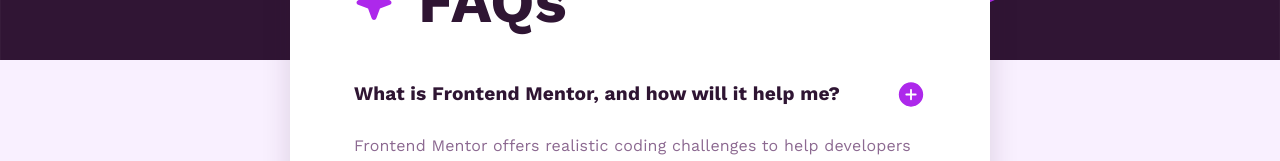
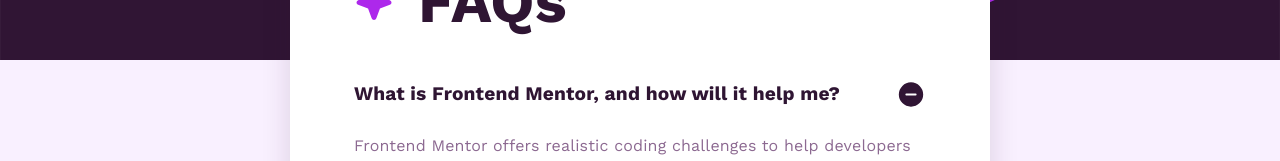
Before and after one commit to ensarokumus/fm-faq-accordion-main, a React (Vite) app: page / in a window 1280 px wide. Shown: the part 180-341 px from the top of the page. Built offline with nearby package versions, Linux system fonts and the light colour scheme.

Commit message:
Add minus icon when accordion items shrink

```diff
--- a/src/components/faqAccordion.jsx
+++ b/src/components/faqAccordion.jsx
@@ -1,11 +1,11 @@
 import * as React from "react";
 import { styled } from "@mui/material/styles";
-import ArrowForwardIosSharpIcon from "@mui/icons-material/ArrowForwardIosSharp";
 import MuiAccordion from "@mui/material/Accordion";
 import MuiAccordionSummary from "@mui/material/AccordionSummary";
 import MuiAccordionDetails from "@mui/material/AccordionDetails";
 import Typography from "@mui/material/Typography";
 import plusIcon from "../assets/images/icon-plus.svg";
+import minusIcon from "../assets/images/icon-minus.svg";
 
 const Accordion = styled((props) => (
   <MuiAccordion disableGutters elevation={0} square {...props} />
@@ -16,23 +16,13 @@
   },
 }));
 
-const AccordionSummary = styled((props) => (
-  <MuiAccordionSummary
-    // expandIcon={<ArrowForwardIosSharpIcon sx={{ fontSize: "0.9rem" }} />}
-    expandIcon={<img src={plusIcon} alt="" />}
-    {...props}
-  />
-))(({ theme }) => ({
-  flexDirection: "row",
-  "& .MuiAccordionSummary-expandIconWrapper.Mui-expanded": {
-    transform: "rotate(90deg)",
-  },
-  "& .MuiAccordionSummary-content": {
-    marginLeft: theme.spacing(1),
-  },
-  marginTop: "1rem",
-  marginBottom: "1rem",
-}));
+const AccordionSummary = styled((props) => <MuiAccordionSummary {...props} />)(
+  ({ theme }) => ({
+    flexDirection: "row",
+    marginTop: "1rem",
+    marginBottom: "1rem",
+  })
+);
 
 const AccordionDetails = styled(MuiAccordionDetails)(({ theme }) => ({
   paddingBottom: "1.5rem",
@@ -51,7 +41,17 @@
         expanded={expanded === "panel1"}
         onChange={handleChange("panel1")}
       >
-        <AccordionSummary aria-controls="panel1d-content" id="panel1d-header">
+        <AccordionSummary
+          aria-controls="panel1d-content"
+          id="panel1d-header"
+          expandIcon={
+            expanded === "panel1" ? (
+              <img src={minusIcon} alt="" />
+            ) : (
+              <img src={plusIcon} alt="" />
+            )
+          }
+        >
           <Typography
             variant="h2"
             sx={{
@@ -83,7 +83,17 @@
         expanded={expanded === "panel2"}
         onChange={handleChange("panel2")}
       >
-        <AccordionSummary aria-controls="panel2d-content" id="panel2d-header">
+        <AccordionSummary
+          aria-controls="panel2d-content"
+          id="panel2d-header"
+          expandIcon={
+            expanded === "panel2" ? (
+              <img src={minusIcon} alt="" />
+            ) : (
+              <img src={plusIcon} alt="" />
+            )
+          }
+        >
           <Typography
             variant="h2"
             sx={{
@@ -114,7 +124,17 @@
         expanded={expanded === "panel3"}
         onChange={handleChange("panel3")}
       >
-        <AccordionSummary aria-controls="panel3d-content" id="panel3d-header">
+        <AccordionSummary
+          aria-controls="panel3d-content"
+          id="panel3d-header"
+          expandIcon={
+            expanded === "panel3" ? (
+              <img src={minusIcon} alt="" />
+            ) : (
+              <img src={plusIcon} alt="" />
+            )
+          }
+        >
           <Typography
             variant="h2"
             sx={{
@@ -145,7 +165,17 @@
         expanded={expanded === "panel4"}
         onChange={handleChange("panel4")}
       >
-        <AccordionSummary aria-controls="panel4d-content" id="panel4d-header">
+        <AccordionSummary
+          aria-controls="panel4d-content"
+          id="panel4d-header"
+          expandIcon={
+            expanded === "panel4" ? (
+              <img src={minusIcon} alt="" />
+            ) : (
+              <img src={plusIcon} alt="" />
+            )
+          }
+        >
           <Typography
             variant="h2"
             sx={{
```
